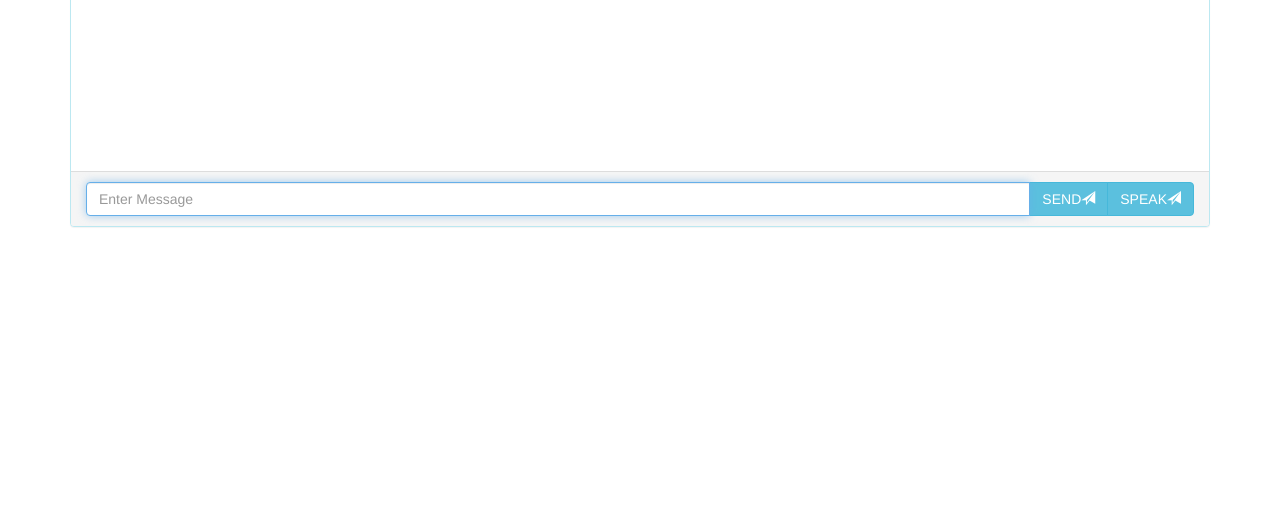
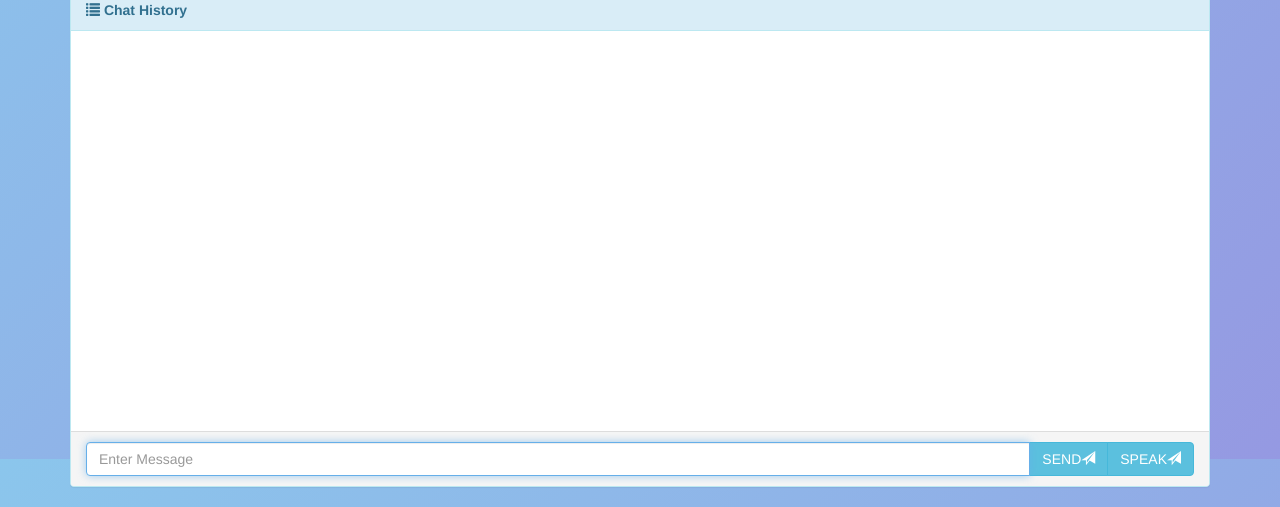
Before and after one commit to peqltta/arpitaMLproject, a Flask app: page / in a window 1280 px wide. Shown: the part 341-848 px from the top of the page. Before the commit the page ends 568 px from the top, so only its background shows below. Run offline with Flask 2, Linux system fonts and the light colour scheme; parts of the project's set-up code (start-up, migrations or seed data) failed here and were passed over; some libraries are stand-ins or nearby versions.

Commit message:
asdfasdf

```diff
--- a/static/style.css
+++ b/static/style.css
@@ -1,7 +1,7 @@
-body {background-color: #000091;
-opacity: 0.7;
-background-image:  linear-gradient(135deg, #a8a8a8 25%, transparent 25%), linear-gradient(225deg, #a8a8a8 25%, transparent 25%), linear-gradient(45deg, #a8a8a8 25%, transparent 25%), linear-gradient(315deg, #a8a8a8 25%, #000091 25%);
-background-position:  40px 0, 40px 0, 0 0, 0 0;
-background-size: 80px 80px;
-background-repeat: repeat;
+body{background-color: #8BC6EC;
+background-image: linear-gradient(135deg, #8BC6EC 0%, #9599E2 100%);
+height: 100%;
+margin: 0;
+background-repeat: no-repeat;
+background-attachment: fixed;
 }
--- a/templates/chat.html
+++ b/templates/chat.html
@@ -6,6 +6,7 @@
         <link href="https://maxcdn.bootstrapcdn.com/bootstrap/3.3.6/css/bootstrap.min.css" rel="stylesheet">
         <link href="https://maxcdn.bootstrapcdn.com/font-awesome/4.6.3/css/font-awesome.min.css" rel="stylesheet">
         <script src="/script.js"></script>
+        <link href="/style.css" rel="stylesheet">
         <style type="text/css">
             .fixed-panel {
                 min-height: 400px;
@@ -18,7 +19,7 @@
     <body>
         <div class="container">
 			<div class="row">
-                <h1 class="text-center">Edu Buddy</h1>
+                <h1 class="text-center"><img src="https://see.fontimg.com/api/renderfont4/MG0p/eyJyIjoiZnMiLCJoIjo2NSwidyI6MTAwMCwiZnMiOjY1LCJmZ2MiOiIjMDAwMDAwIiwiYmdjIjoiI0ZGRkZGRiIsInQiOjF9/RWR1IEJ1ZGR5/honeybeeregular.png" alt="Cute fonts"></a></h1>
                 <div class="col-md-12">
                     <div class="panel panel-info">
                         <div class="panel-heading">
```
